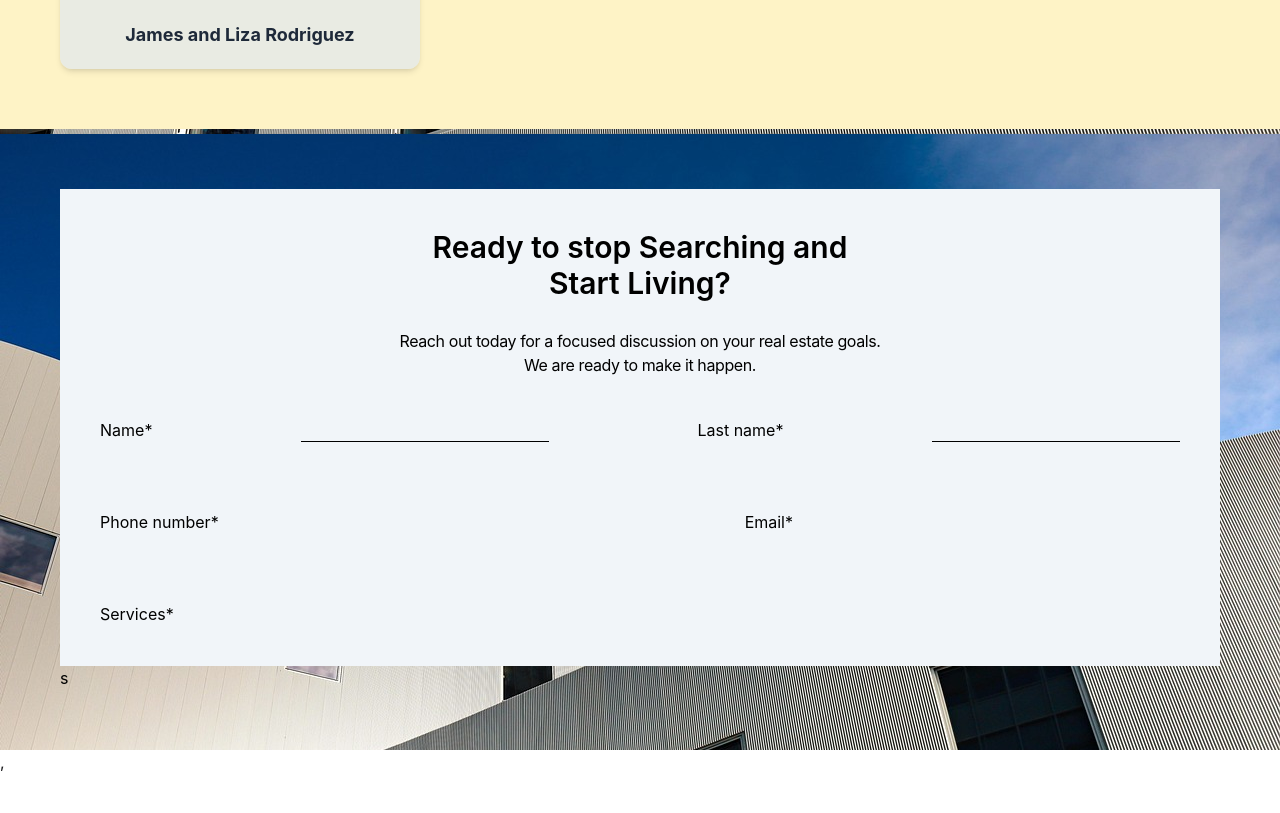
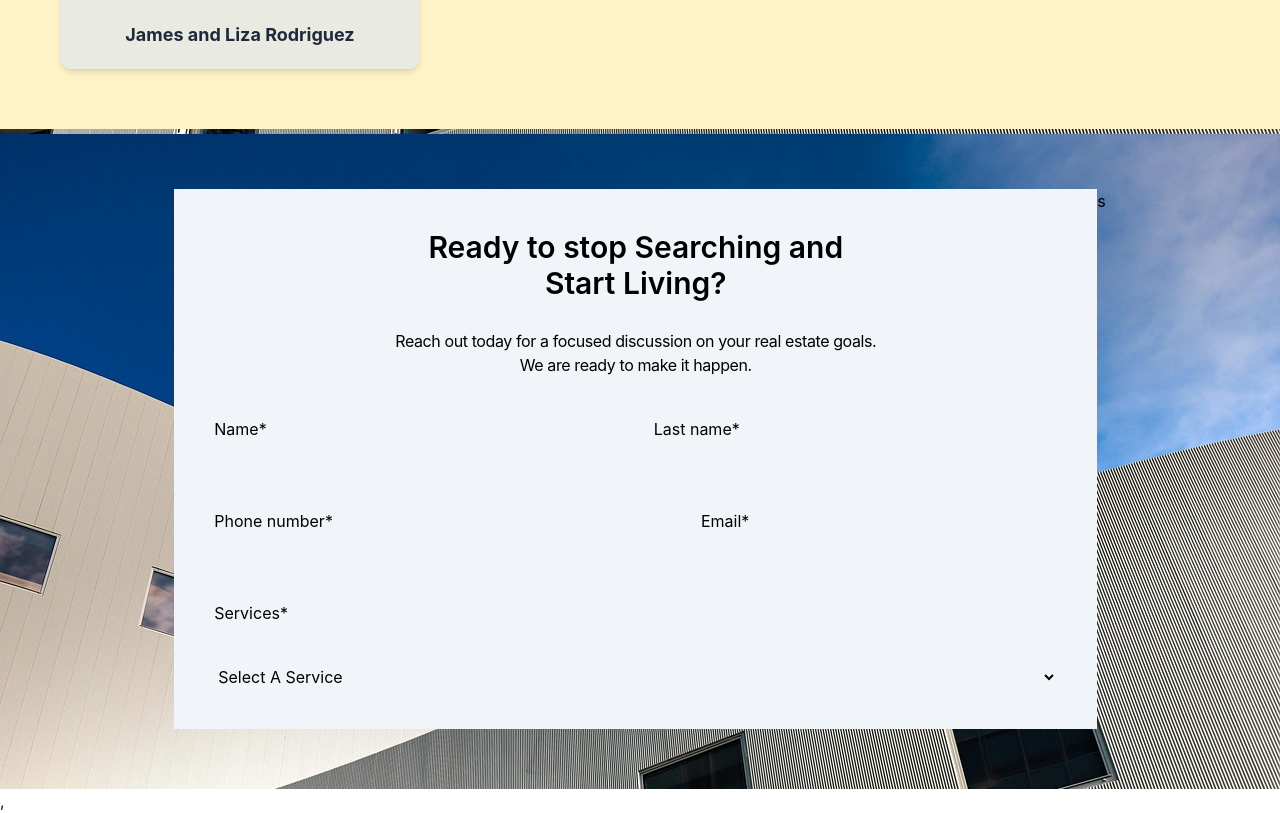
Before and after one commit to acquah-forever/my-realEstate, a React (Vite) app: page / in a window 1280 px wide. Shown: the part 6690-7503 px from the top of the page. Before the commit the page ends 7464 px from the top, so only its background shows below. Built offline with nearby package versions, Linux system fonts and the light colour scheme.

Commit message:
added select dropdown

```diff
--- a/src/components/Form.jsx
+++ b/src/components/Form.jsx
@@ -4,27 +4,35 @@ const Form = () => {
     // const { register, handleSubmit, formState: { errors } } = useForm()
 
     return (
-        <div className='p-15'>
-            <form className='p-10 bg-slate-100 max-w-7xl mx-auto'>
+        <div className='p-15 flex justify-center'>
+            <form className='p-10 bg-slate-100'>
                 <div className='flex flex-col mb-10'>
                     <h1 className='mb-7 text-center text-3xl font-semibold'>Ready to stop Searching and <br /> Start Living?</h1>
                     <p className='text-center tracking-tight'>Reach out today for a focused discussion on your real estate goals.</p>
                     <p className='text-center tracking-tight'>We are ready to make it happen.</p>
                 </div>
                 <label>
-                    <div className='flex justify-between items-center mb-17'>
+                    <div className='flex space-x-15 justify-between items-center mb-17'>
                         <h1>Name*</h1>
-                        <input className='border-b outline-none' type="text" />
+                        <input className='outline-none' type="text" />
                         <h1>Last name*</h1>
-                        <input className='border-b outline-none' type="text" />
+                        <input className='outline-none' type="text" />
                     </div>
-                    <div className='flex justify-between items-center mb-17'>
+                    <div className='flex space-x-15 justify-between items-center mb-17'>
                         <h1>Phone number*</h1>
                         <input className='outline-none' type="number" />
                         <h1>Email*</h1>
                         <input className='outline-none' type="email" />
                     </div>
-                    <h1>Services*</h1>
+                    <h1 className='mb-10'>Services*</h1>
+                    <select className='w-full' name='service'>
+                        <option value="">Select A Service</option>
+                        <option value="Selling">Selling</option>
+                        <option value="Buying">Buying</option>
+                        <option value="Investing">Investing</option>
+                        <option value="Leasing">Leasing</option>
+
+                    </select>
                 </label>
             </form>s
         </div>
```
